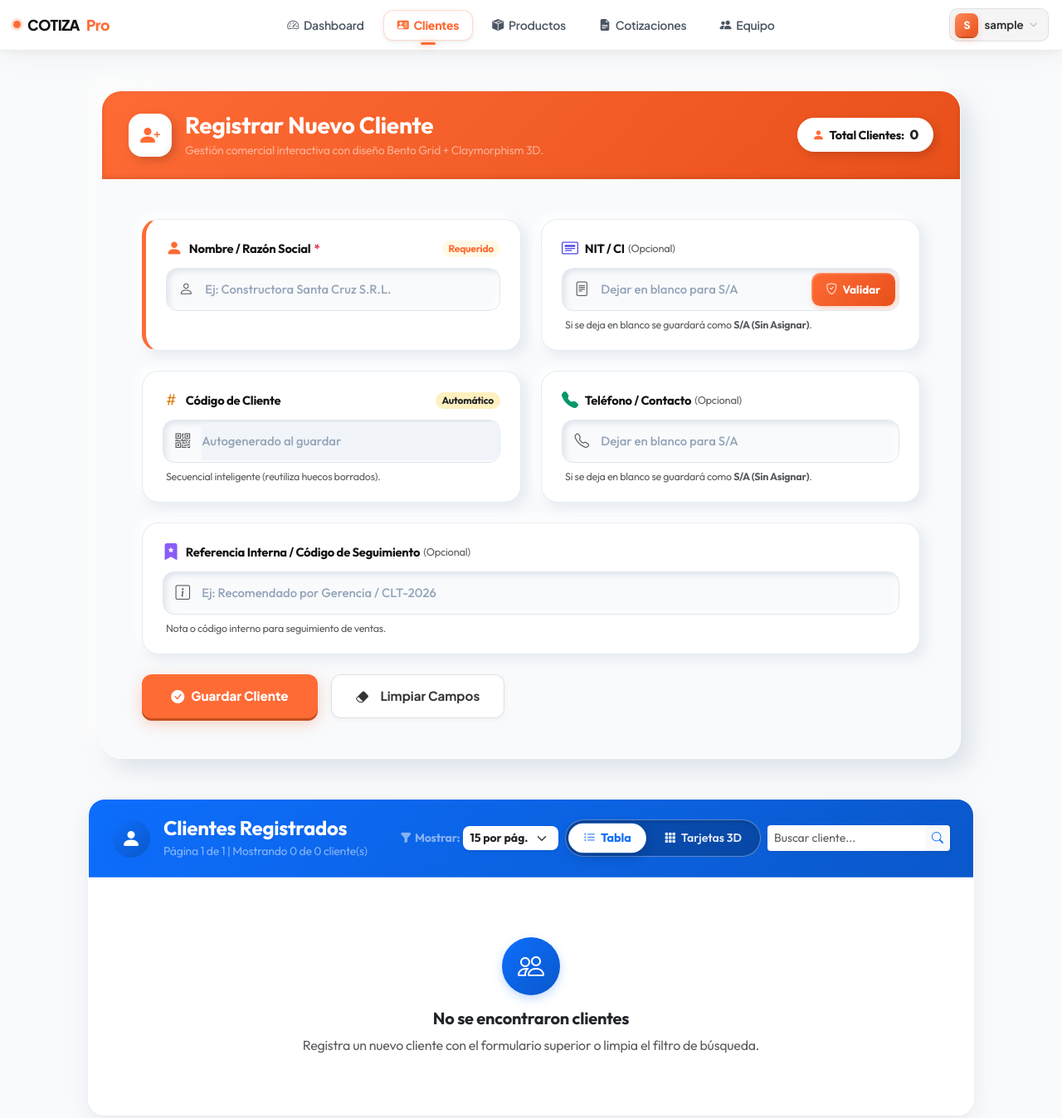
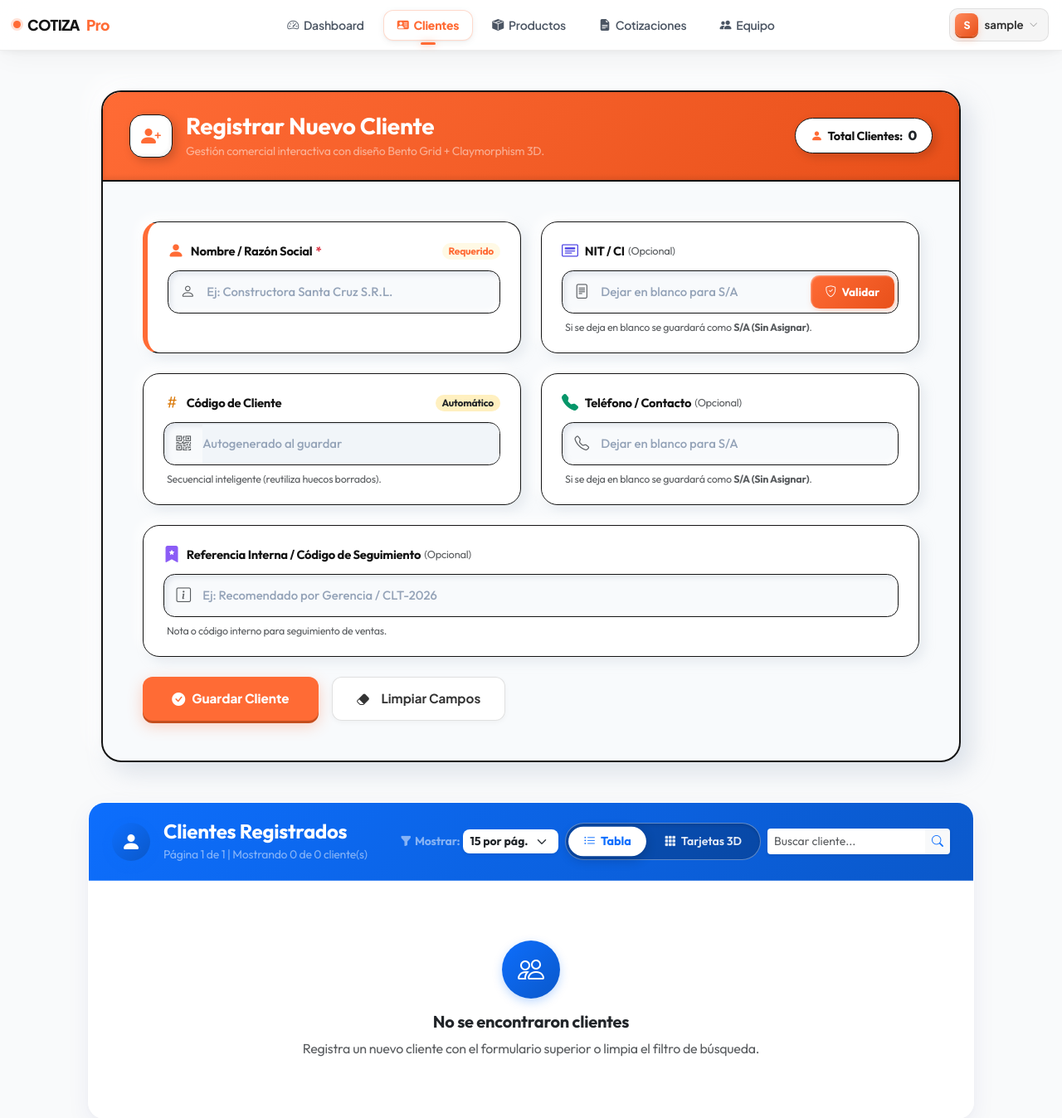
Before and after one commit to YungFozter/Sistema-de-Inventario-y-Cotizacion, a Flask app: page /clientes in a window 1280 px wide. Shown: the top 1348 px of the page at 83% size. Run offline with Flask 3, Linux system fonts and the light colour scheme; the visitor is signed in with stand-in values (Sample User, id 1); data that the repository does not hold is empty; some libraries are stand-ins or nearby versions.

Commit message:
style: adición de bordes de línea oscura a la tarjeta Bento de Registrar Cliente y a sus módulos internos

```diff
--- a/static/css/clientes.css
+++ b/static/css/clientes.css
@@ -153,7 +153,7 @@
     background: #f8fafc;
     border-radius: 1.5rem;
     box-shadow: 12px 12px 28px rgba(166, 180, 200, 0.35), -12px -12px 28px #ffffff;
-    border: 1px solid rgba(255, 255, 255, 0.8);
+    border: 2px solid #141414;
     overflow: hidden;
     max-width: 1380px;
     margin-left: auto;
@@ -165,6 +165,7 @@
     background: linear-gradient(135deg, #FF6B35 0%, #E8501A 100%);
     padding: 1.5rem 2rem;
     color: #ffffff;
+    border-bottom: 2px solid #141414;
     box-shadow: inset 0 -2px 6px rgba(0, 0, 0, 0.12);
 }
 
@@ -177,6 +178,7 @@
     display: flex;
     align-items: center;
     justify-content: center;
+    border: 1.5px solid #141414;
     box-shadow: 4px 4px 12px rgba(0, 0, 0, 0.18), inset -2px -2px 4px rgba(0, 0, 0, 0.05);
 }
 
@@ -187,6 +189,7 @@
     border-radius: 50px;
     font-size: 0.9rem;
     font-weight: 700;
+    border: 1.5px solid #141414;
     box-shadow: 4px 4px 12px rgba(0, 0, 0, 0.15), inset 2px 2px 4px rgba(255, 255, 255, 0.95);
 }
 
@@ -208,18 +211,18 @@
     border-radius: 1.25rem;
     padding: 1.25rem 1.5rem;
     box-shadow: 6px 6px 14px rgba(180, 190, 205, 0.25), -6px -6px 14px #ffffff, inset 2px 2px 4px rgba(255, 255, 255, 0.8);
-    border: 1px solid rgba(226, 232, 240, 0.8);
+    border: 1.5px solid #141414;
     transition: transform 0.2s ease, box-shadow 0.2s ease, border-color 0.2s ease;
 }
 
 .bento-clay-box:hover {
     transform: translateY(-3px);
-    box-shadow: 8px 12px 20px rgba(255, 107, 53, 0.12), -6px -6px 14px #ffffff;
-    border-color: rgba(255, 107, 53, 0.3);
+    box-shadow: 8px 12px 20px rgba(255, 107, 53, 0.18), -6px -6px 14px #ffffff;
+    border-color: #FF6B35;
 }
 
 .bento-item-featured {
-    border-left: 5px solid #FF6B35;
+    border-left: 6px solid #FF6B35 !important;
 }
 
 .bento-item-full {
@@ -242,7 +245,7 @@
     background: #f8fafc;
     border-radius: 0.85rem;
     box-shadow: inset 3px 3px 6px rgba(180, 190, 205, 0.35), inset -3px -3px 6px #ffffff;
-    border: 1.5px solid #e2e8f0;
+    border: 1.5px solid #141414;
     transition: border-color 0.2s ease, box-shadow 0.2s ease, background 0.2s ease;
     overflow: hidden;
 }
```
